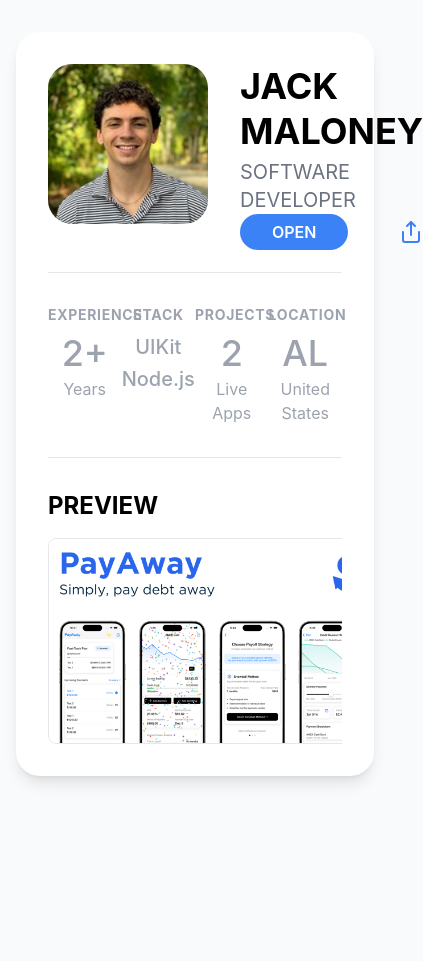
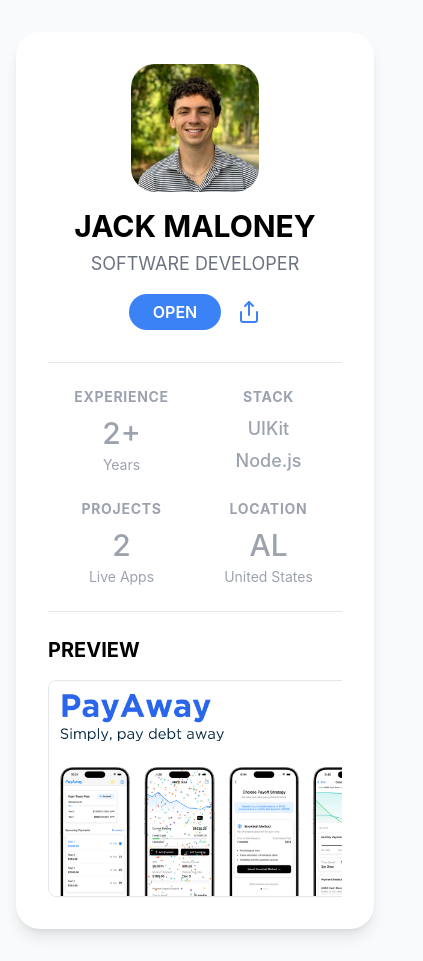
Before and after one commit to jackrmaloney/jackrm_port, a React (Vite) app: page / in a window 390 px wide. Shown: the whole page, 423 px wide, since content can reach past the window. Before the commit the page ends 844 px from the top, so only its background shows below. Built offline with nearby package versions, Linux system fonts and the light colour scheme.

Commit message:
Operation: Mobile Friendly

```diff
--- a/src/components/profile/ProfileCard.tsx
+++ b/src/components/profile/ProfileCard.tsx
@@ -38,32 +38,56 @@ export const ProfileCard = () => {
     return false;
   };
 
+  // Add touch event handlers for mobile
+  const handleTouchStart = (e: React.TouchEvent) => {
+    if (scrollContainerRef.current) {
+      setStartX(e.touches[0].pageX - scrollContainerRef.current.offsetLeft);
+      setScrollLeft(scrollContainerRef.current.scrollLeft);
+      setIsDragging(true);
+    }
+  };
+
+  const handleTouchMove = (e: React.TouchEvent) => {
+    if (!isDragging) return;
+    e.preventDefault();
+
+    if (scrollContainerRef.current) {
+      const x = e.touches[0].pageX - scrollContainerRef.current.offsetLeft;
+      const walk = (x - startX) * 2;
+      scrollContainerRef.current.scrollLeft = scrollLeft - walk;
+    }
+  };
+
+  const handleTouchEnd = () => {
+    setIsDragging(false);
+  };
+
   return (
-    <div className="bg-white rounded-3xl shadow-lg max-w-4xl mx-auto p-8">
+    <div className="bg-white rounded-3xl shadow-lg max-w-4xl mx-auto p-8 sm:p-8 p-4">
       {/* Header Section */}
-      <div className="flex gap-8">
+      <div className="flex flex-col sm:flex-row gap-4 sm:gap-8">
         <img
           src="/images/profPic.jpeg"
           alt="Jack Maloney"
-          className="w-40 h-40 rounded-3xl object-cover"
+          className="w-32 h-32 sm:w-40 sm:h-40 rounded-3xl object-cover mx-auto sm:mx-0"
         />
-        <div className="flex-1 flex flex-col justify-between h-40">
-          <div>
-            <h1 className="text-4xl font-bold text-black leading-tight">
+        <div className="flex-1 flex flex-col justify-between h-auto sm:h-40">
+          <div className="text-center sm:text-left">
+            <h1 className="text-3xl sm:text-4xl font-bold text-black leading-tight">
               JACK MALONEY
             </h1>
-            <h2 className="text-xl text-gray-500 mt-1">
+            <h2 className="text-lg sm:text-xl text-gray-500 mt-1">
               SOFTWARE DEVELOPER
             </h2>
           </div>
-          <div className="flex justify-between items-center">
+          <div className="flex justify-center sm:justify-between items-center mt-4 sm:mt-0">
             <button
               onClick={() => setIsHomeOpen(true)}
-              className="bg-blue-500 text-white px-8 py-1.5 rounded-full text-base font-semibold hover:bg-blue-600 transition-colors"
+              className="bg-blue-500 text-white px-6 sm:px-8 py-1.5 rounded-full text-base font-semibold hover:bg-blue-600 transition-colors"
             >
               OPEN
             </button>
-            <button className="text-blue-500 hover:text-blue-600 transition-colors">
+            <button className="text-blue-500 hover:text-blue-600 transition-colors ml-4">
               <Share size={24} />
             </button>
           </div>
@@ -71,15 +95,15 @@ export const ProfileCard = () => {
       </div>
 
       {/* Stats Section */}
-      <div className="grid grid-cols-4 mt-12 py-8 border-t border-b border-gray-200">
+      <div className="grid grid-cols-2 sm:grid-cols-4 mt-8 sm:mt-12 py-6 sm:py-8 border-t border-b border-gray-200 gap-y-6 sm:gap-y-0">
         <div className="text-center">
           <p className="text-gray-400 text-sm font-bold uppercase tracking-wider">
             EXPERIENCE
           </p>
-          <p className="text-4xl font-medium text-gray-400 mt-2 mb-1">
+          <p className="text-3xl sm:text-4xl font-medium text-gray-400 mt-2 mb-1">
             2+
           </p>
-          <p className="text-gray-400 text-base">
+          <p className="text-gray-400 text-sm sm:text-base">
             Years
           </p>
         </div>
@@ -87,10 +111,10 @@ export const ProfileCard = () => {
           <p className="text-gray-400 text-sm font-bold uppercase tracking-wider">
             STACK
           </p>
-          <p className="text-xl font-medium text-gray-400 mt-2 mb-1">
+          <p className="text-lg sm:text-xl font-medium text-gray-400 mt-2 mb-1">
             UIKit
           </p>
-          <p className="text-xl font-medium text-gray-400">
+          <p className="text-lg sm:text-xl font-medium text-gray-400">
             Node.js
           </p>
         </div>
@@ -98,10 +122,10 @@ export const ProfileCard = () => {
           <p className="text-gray-400 text-sm font-bold uppercase tracking-wider">
             PROJECTS
           </p>
-          <p className="text-4xl font-medium text-gray-400 mt-2 mb-1">
+          <p className="text-3xl sm:text-4xl font-medium text-gray-400 mt-2 mb-1">
             2
           </p>
-          <p className="text-gray-400 text-base">
+          <p className="text-gray-400 text-sm sm:text-base">
             Live Apps
           </p>
         </div>
@@ -109,18 +133,18 @@ export const ProfileCard = () => {
           <p className="text-gray-400 text-sm font-bold uppercase tracking-wider">
             LOCATION
           </p>
-          <p className="text-4xl font-medium text-gray-400 mt-2 mb-1">
+          <p className="text-3xl sm:text-4xl font-medium text-gray-400 mt-2 mb-1">
             AL
           </p>
-          <p className="text-gray-400 text-base">
+          <p className="text-gray-400 text-sm sm:text-base">
             United States
           </p>
         </div>
       </div>
 
       {/* Preview Section */}
-      <div className="mt-8">
-        <h2 className="text-2xl font-bold mb-4">PREVIEW</h2>
+      <div className="mt-6 sm:mt-8">
+        <h2 className="text-xl sm:text-2xl font-bold mb-4">PREVIEW</h2>
         <div
           ref={scrollContainerRef}
           className={`flex gap-4 overflow-x-auto snap-x snap-mandatory scroll-smooth select-none [&::-webkit-scrollbar]:hidden [-ms-overflow-style:none] [scrollbar-width:none] ${isDragging ? 'cursor-grabbing' : 'cursor-grab'}`}
@@ -128,8 +152,11 @@ export const ProfileCard = () => {
           onMouseUp={handleMouseUp}
           onMouseMove={handleMouseMove}
           onMouseLeave={handleMouseUp}
+          onTouchStart={handleTouchStart}
+          onTouchMove={handleTouchMove}
+          onTouchEnd={handleTouchEnd}
         >
-          <div className="flex-none w-[85vw] sm:w-[75vw] md:w-[65vw] lg:w-[580px] aspect-[2320/1440] bg-gray-200 rounded-lg overflow-hidden snap-center border border-gray-200">
+          <div className="flex-none w-[90vw] sm:w-[75vw] md:w-[65vw] lg:w-[580px] aspect-[2320/1440] bg-gray-200 rounded-lg overflow-hidden snap-center border border-gray-200">
             <img
               src="/images/welcomePayaway.png"
               alt="PayAway: Plan and Track Debt"
@@ -138,7 +165,7 @@ export const ProfileCard = () => {
               draggable="false"
             />
           </div>
-          <div className="flex-none w-[85vw] sm:w-[75vw] md:w-[65vw] lg:w-[580px] aspect-[2320/1440] bg-gray-200 rounded-lg overflow-hidden snap-center border border-gray-200">
+          <div className="flex-none w-[90vw] sm:w-[75vw] md:w-[65vw] lg:w-[580px] aspect-[2320/1440] bg-gray-200 rounded-lg overflow-hidden snap-center border border-gray-200">
             <img
               src="/images/welcomeConnectU.png"
               alt="connectU: Build Your Brand"
@@ -147,7 +174,6 @@ export const ProfileCard = () => {
               draggable="false"
             />
           </div>
-
         </div>
       </div>
 
```
